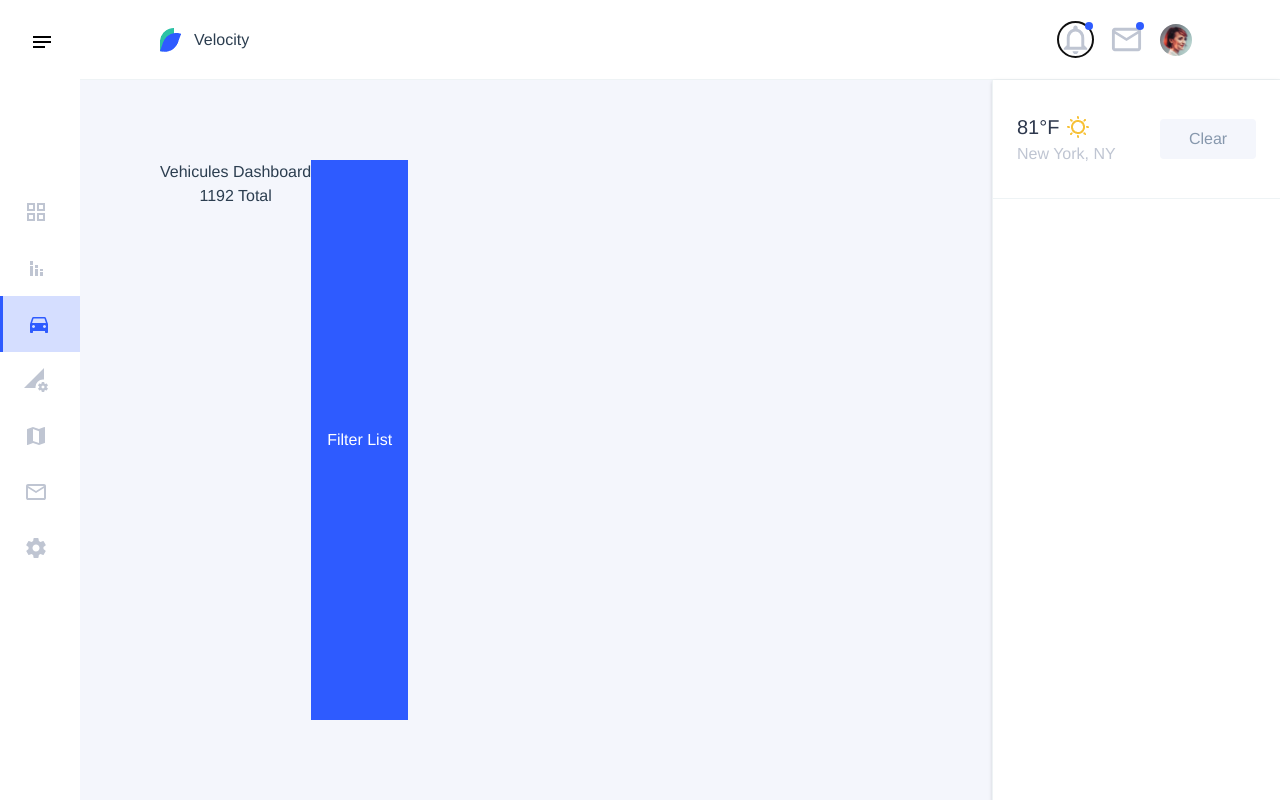
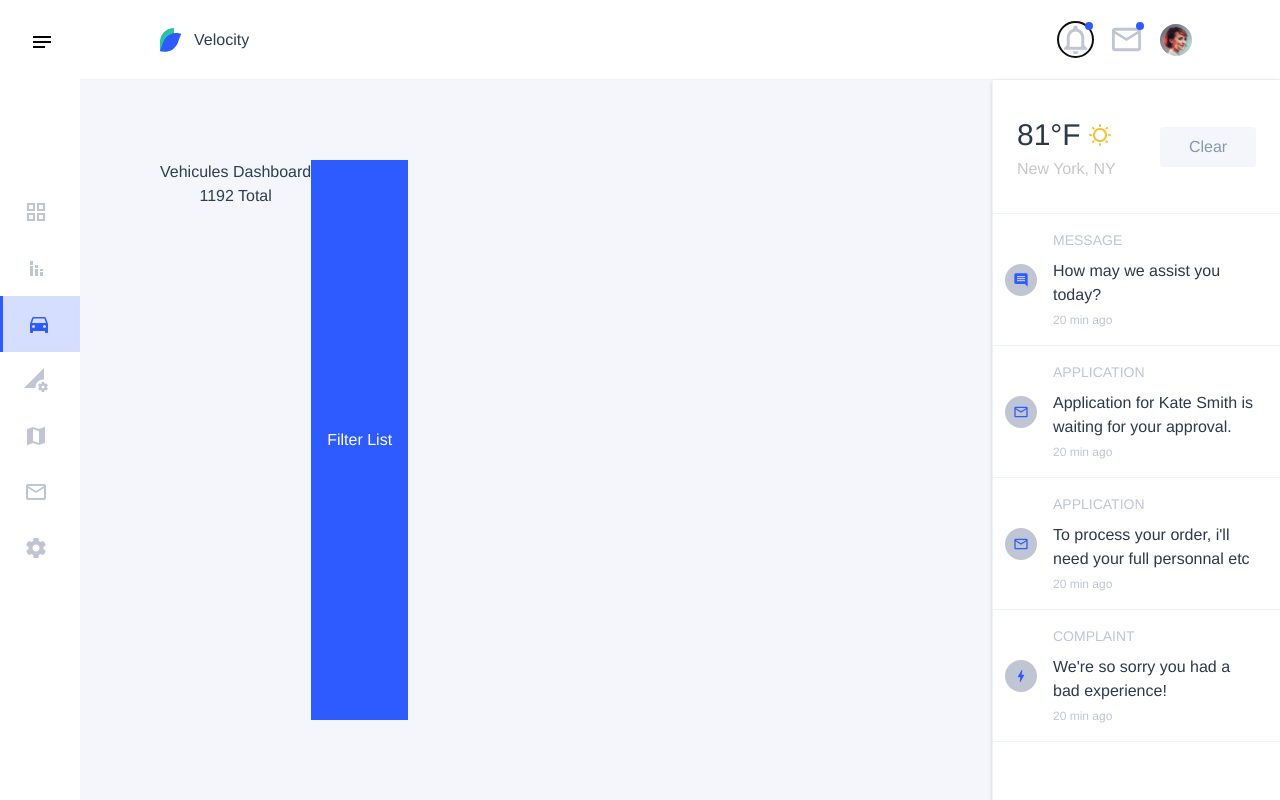
Before and after one commit to atcha/vue-velocity, a Vue app: page /vehicles in a window 1280 px wide. Both pictures are taken after a click on the button 1075 px from the left and 39 px from the top of the page. Built offline with nearby package versions, Linux system fonts and the light colour scheme.

Commit message:
ADD notification component and list them into sidebar

```diff
--- a/public/index.html
+++ b/public/index.html
@@ -43,6 +43,12 @@
       <symbol id="c-icon-bell" viewBox="0 0 24 24">
         <path d="M15.984 17.016v-6q0-1.922-1.078-3.211t-2.906-1.289-2.906 1.289-1.078 3.211v6h7.969zM18 15.984l2.016 2.016v0.984h-16.031v-0.984l2.016-2.016v-4.969q0-2.344 1.195-4.078t3.305-2.25v-0.703q0-0.609 0.422-1.055t1.078-0.445 1.078 0.445 0.422 1.055v0.703q2.109 0.516 3.305 2.25t1.195 4.078v4.969zM12 21.984q-0.797 0-1.406-0.586t-0.609-1.383h4.031q0 0.797-0.609 1.383t-1.406 0.586z"></path>
       </symbol>
+      <symbol id="c-icon-comment" viewBox="0 0 24 24">
+        <path d="M18 8.016v-2.016h-12v2.016h12zM18 11.016v-2.016h-12v2.016h12zM18 14.016v-2.016h-12v2.016h12zM21.984 3.984v18l-3.984-3.984h-14.016q-0.797 0-1.383-0.609t-0.586-1.406v-12q0-0.797 0.586-1.383t1.383-0.586h16.031q0.797 0 1.383 0.586t0.586 1.383z"></path>
+      </symbol>
+      <symbol id="c-icon-bolt" viewBox="0 0 24 24">
+        <path d="M11.016 21h-1.031l1.031-6.984h-3.516q-0.75 0-0.375-0.656 0.141-0.234 0.047-0.141 2.391-4.172 5.813-10.219h1.031l-1.031 6.984h3.516q0.656 0 0.422 0.656z"></path>
+      </symbol>
     </defs>
   </svg>
     <noscript>
--- /dev/null
+++ b/src/components/Icon.vue
@@ -0,0 +1,56 @@
+<template>
+    <span class="p-2" :class="classes">
+        <svg xmlns="http://www.w3.org/2000/svg"
+             xmlns:xlink="http://www.w3.org/1999/xlink"
+             class="fill-current">
+            <use v-bind="{'xlink:href' : '#c-icon-' + name }"></use>
+          </svg>
+    </span>
+</template>
+
+<script>
+    export default {
+        name: "Icon",
+        props: {
+            color: String,
+            hoverColor: String,
+            textColor: String,
+            hoverTextColor: String,
+            notify: Boolean,
+            round: Boolean,
+            name: String
+        },
+        computed: {
+            classes () {
+                let colors
+
+                if (this.color !== void 0) {
+                    if (this.flat === true) {
+                        colors = `text-${this.textColor || this.color} hover:text-${this.hoverTextColor || this.hoverColor}`
+                    }
+                    else {
+                        colors = `bg-${this.color} text-${this.textColor || 'white'} ${'hover:bg-' + this.hoverColor || ''} hover:text-${this.hoverTextColor || this.hoverColor}`
+
+                    }
+                }
+                else if (this.textColor) {
+                    colors = `text-${this.textColor}`
+                    if (this.hoverTextColor) {
+                        colors += ` hover:text-${this.hoverTextColor}`
+                    }
+                }
+
+                return (this.round === true ? 'rounded-full p-0' : 'px-4 py-2') +
+                    (colors !== void 0 ? ' ' + colors : '')
+
+            }
+        }
+    }
+</script>
+
+<style scoped>
+    svg {
+        width: 100%;
+        height: 100%;
+    }
+</style>
--- /dev/null
+++ b/src/components/Notification.vue
@@ -0,0 +1,57 @@
+<template>
+    <div class="flex items-center px-2 py-4">
+        <Icon class="mx-1 flex-shrink-0 w-8 h-8"
+              :name="icon"
+              text-color="primary-normal"
+              color="gray-1"
+              round
+              notify />
+        <div class="flex flex-col items-start mx-3">
+            <p class="uppercase text-gray-1 text-sm">{{ title }}</p>
+            <p class="content text-left text-black-1 text-base mt-2 h-12">{{ content }}</p>
+            <p class="text-gray-1 text-xs mt-1">20 min ago</p>
+        </div>
+    </div>
+</template>
+
+<script>
+    import Icon from "./Icon";
+    export default {
+        name: "Notification",
+        components: { Icon },
+        props: {
+            type: String,
+            content: String,
+            time: Date
+        },
+        data () {
+            return {
+                title: '',
+                icon: ''
+            }
+        },
+        mounted() {
+            switch (this.type) {
+                case 'application':
+                    this.title = 'Application';
+                    this.icon = 'chat';
+                    break;
+                case 'complaint':
+                    this.title = 'Complaint';
+                    this.icon = 'bolt';
+                    break;
+                case 'message':
+                    this.title = 'Message';
+                    this.icon = 'comment';
+                    break;
+            }
+        }
+    }
+</script>
+
+<style scoped>
+    .content {
+        overflow: hidden;
+        text-overflow: ellipsis;
+    }
+</style>
--- a/src/components/SideBar.vue
+++ b/src/components/SideBar.vue
@@ -1,12 +1,12 @@
 <template>
-    <aside class="fixed w-72 h-screen bg-white border-l border-gray-3 border-solid shadow-2l" :class="{ 'is-open': isVisible }">
+    <article class="fixed w-72 h-screen bg-white border-l border-gray-3 border-solid shadow-2l" :class="{ 'is-open': isVisible }">
         <header class="flex justify-between items-center px-6 py-8 border-b border-gray-3 border-solid">
             <div class="flex flex-col items-start">
                 <div class="flex items-center">
-                    <span class="text-black-1 text-xl mr-2">81°F</span>
+                    <span class="text-black-1 text-3xl mr-2">81°F</span>
                     <img src="../assets/img/sidebar/sun.png" alt="Sun icon">
                 </div>
-                <p class="text-gray-1">New York, NY</p>
+                <p class="text-gray-0">New York, NY</p>
             </div>
             <Button class="w-24"
                     color="gray-2"
@@ -17,32 +17,70 @@
                 Clear
             </Button>
         </header>
-    </aside>
+        <ul>
+            <li v-for="(notification, index) in notifications" :key="index" class="border-b border-gray-3 border-solid">
+                <Notification :type="notification.type"
+                              :content="notification.content"
+                              :time="notification.time" />
+            </li>
+        </ul>
+    </article>
 </template>
 
 <script>
     import Button from "./Button";
+    import Notification from "./Notification";
+
     export default {
         name: "SideBar",
-        components: { Button },
+        components: {
+            Button,
+            Notification
+        },
         props: {
             isVisible: {
                 type: Boolean,
                 default: false
+            }
+        },
+        data () {
+            return {
+                notifications: [
+                    {
+                        type: 'message',
+                        content: 'How may we assist you today?',
+                        time: new Date()
+                    },
+                    {
+                        type: 'application',
+                        content: 'Application for Kate Smith is waiting for your approval.',
+                        time: new Date()
+                    },
+                    {
+                        type: 'application',
+                        content: 'To process your order, i\'ll need your full personnal etc etc',
+                        time: new Date()
+                    },
+                    {
+                        type: 'complaint',
+                        content: 'We\'re so sorry you had a bad experience!',
+                        time: new Date()
+                    },
+                ]
             }
         }
     }
 </script>
 
 <style scoped>
-    aside {
+    article {
         top: 80px;
         right: -16rem;
         opacity: 0;
         transition: transform .25s cubic-bezier(0.4,0.0,0.2,1),
                     opacity .30s linear;
     }
-    aside.is-open {
+    article.is-open {
         transform: translateX(-16rem);
         opacity: 1;
     }
--- a/tailwind.js
+++ b/tailwind.js
@@ -12,6 +12,7 @@ module.exports = {
             blue: '#00C1D4',
             purple: '#8C54FF',
             gray: {
+                '0': '#C8C8C8',
                 '1': '#BFC5D2',
                 '2': '#F4F6FC',
                 '3': '#EEF3F5'
```
Lines whose indentation alone changed are shown as unchanged.
